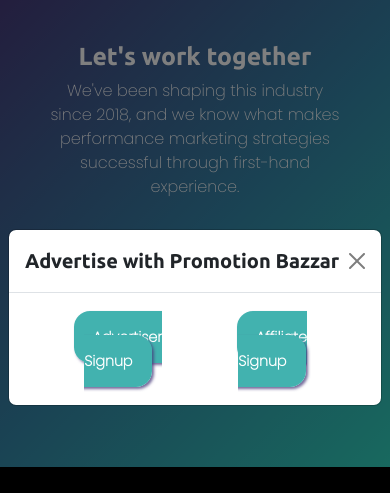
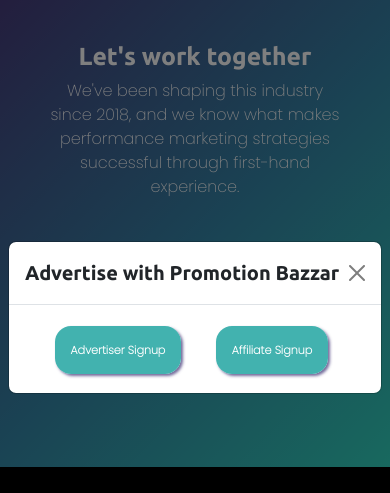
Before and after one commit to Him12345/Promotionbazaar.github.io, a plain HTML site: page Aboutus.html in a window 390 px wide. Both pictures are taken after a click on the button "Advertise with Promotion Bazaar". Shown: the part 2900-3393 px from the top of the page. Drawn offline with nearby package versions, Linux system fonts and the light colour scheme.

Commit message:
Update Aboutus.css

```diff
--- a/Aboutus.css
+++ b/Aboutus.css
@@ -358,3 +358,20 @@ transition-timing-function: ease-in-out;
 
 
   }
+
+
+  @media only screen  and (max-width: 600px) and (min-width: 320px) {
+    .About .about h1{
+        font-size: 1.8rem;
+    }
+    .popup .modal .modal-dialog .modal-content .modal-body .container-fluid a{
+        padding: 1rem;
+        border-radius: 1rem;
+        padding-left: 1rem;
+        padding-right: 1rem;
+        font-size: .7rem;
+
+
+
+      }
+    }
```
